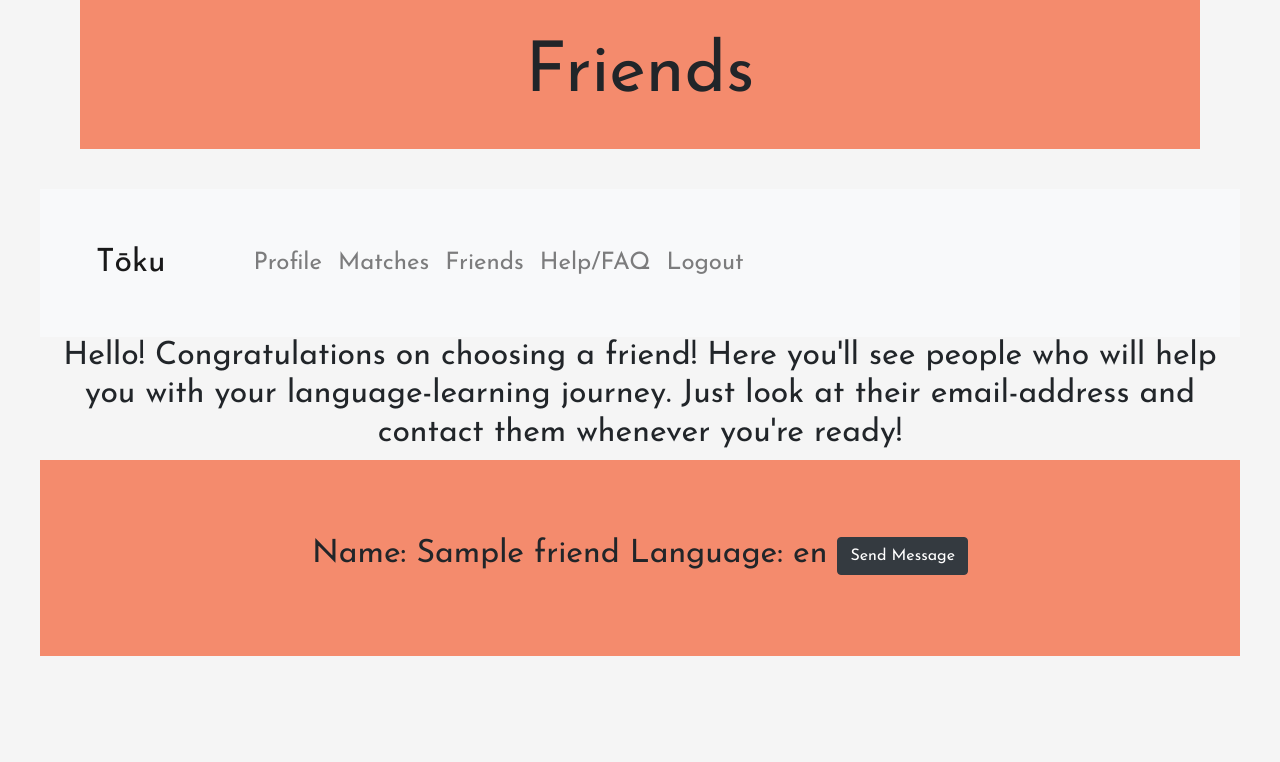
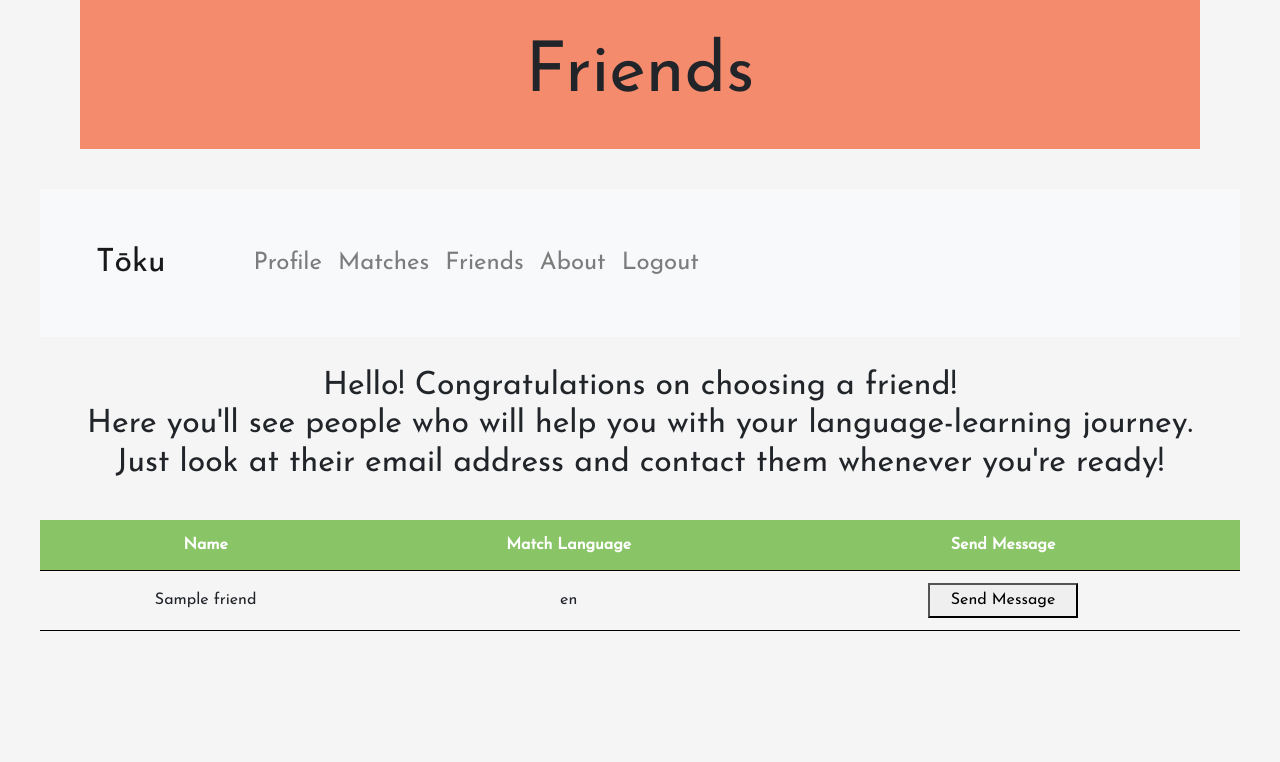
Before and after one commit to nathanzzhang/TokuApp, a Flask app: template backend/templates/friends.html in a window 1280 px wide. Shown: the part 81-843 px from the top of the page. After the commit the page ends 712 px from the top, so only its background shows below. Run offline with Flask 2, Linux system fonts and the light colour scheme; the template is opened without the code that fills it: most values are stand-ins (such as "Sample title", 1, 10 or a date in 2020); parts of the project's set-up code (start-up, migrations or seed data) failed here and were passed over; some libraries are stand-ins or nearby versions.

Commit message:
updated frontend + some debugging

```diff
--- a/backend/app.py
+++ b/backend/app.py
@@ -235,7 +235,7 @@ def friends():
     username = current_user.username
     user = models.User.query.filter_by(username=username).first()
     email = user.email
-    match_email = 'u2@gmail.com'
+    match_email = 'toku.user2@gmail.com'
     if request.method == "GET":
         return render_template('friends.html', email=email, match_email=match_email, friends=get_friends()), 200
     if request.method == "POST":
@@ -256,7 +256,7 @@ def friends():
     return render_template("friends.html", email=email, match_email=match_email, friends=get_friends()), 200
 
 def get_friends():
-    friends = {'u2': 'spanish'}
+    friends = {'user2': 'Spanish'}
     return friends
 def get_emails():
     friends = get_friends.keys()
@@ -282,30 +282,42 @@ if __name__ == '__main__':
     if DEBUG:
         db.create_all()
 
-        u1 = models.User(username="u1",
+        user1 = models.User(username="user1",
             password="test",
             current_token="token",
-            name="u1",
+            name="user1",
             birthday="01/10/2000",
             gender="Male",
-            email="u1@gmail.com",
+            email="toku.user1@gmail.com",
             created = str(datetime.datetime.utcnow()),
             user_languages = "English, French, Korean",
             match_languages = "Chinese, Spanish")
-        u1.set_password("test")
+        user1.set_password("test")
 
-        u2 = models.User(username="u2",
+        user2 = models.User(username="user2",
             password="test",
             current_token="token",
-            name="u2",
+            name="user2",
             birthday="05/10/2003",
-            gender="Male",
-            email="u2@gmail.com",
+            gender="Female",
+            email="toku.user2@gmail.com",
             created = str(datetime.datetime.utcnow()),
             user_languages = "Chinese, Spanish",
             match_languages = "English, French, Korean")
-        u2.set_password("test")
+        user2.set_password("test")
 
-        db.session.add_all([u1, u2])
+        anna = models.User(username="anna",
+            password="password",
+            current_token="token",
+            name="anna",
+            birthday="05/10/2003",
+            gender="Female",
+            email="toku.user2@gmail.com",
+            created = str(datetime.datetime.utcnow()),
+            user_languages = "Chinese, English",
+            match_languages = "Japanese, French, Korean")
+        anna.set_password("password")
+
+        db.session.add_all([user1, user2, anna])
         db.session.commit()
     app.run(host="0.0.0.0", port=5000, debug=DEBUG)
--- a/backend/static/faq.css
+++ b/backend/static/faq.css
@@ -24,3 +24,10 @@ p3{
 .info {
   padding: 50x;
 }
+
+h4 {
+  font-size: 3rem;
+  margin-top: 50px;
+  padding: 30px;
+  text-align: center;
+}
--- a/backend/static/main.css
+++ b/backend/static/main.css
@@ -26,9 +26,15 @@ p {
 }
 
 #logo {
-    width: 300px;
-    height: 300px;
+    width: 400px;
+    height: 400px;
 }
+
+#logo2 {
+    width: 150px;
+    height: 150px;
+}
+
 
 #biography {
     font-size: 2rem;
@@ -74,3 +80,7 @@ p {
     width: 50%;
     margin: auto;
 }
+
+#friendsDescription {
+    padding: 30px;
+}
--- a/backend/static/matches.css
+++ b/backend/static/matches.css
@@ -17,6 +17,10 @@
 
 #match_table tr:hover {background-color: #c9ebb5;}
 
+#matchingDescription {
+    padding: 35px;
+}
+
 .button:hover {
     background-color: #f48b6d;
     color: white;
@@ -30,7 +34,7 @@
     vertical-align: middle;
 }
 .boxed {
-    padding: 70px;
-    font-size: 2rem;
-    background: #f48b6d;
+    padding: 20px;
+    font-size: 1.5rem;
+    background: #c9ebb5;
 }
--- a/backend/static/profile.css
+++ b/backend/static/profile.css
@@ -52,3 +52,7 @@ h1 {
   margin: auto;
   text-align: center;
 }
+
+#attributes{
+  padding: 50px;
+}
--- a/backend/static/register.css
+++ b/backend/static/register.css
@@ -16,14 +16,14 @@ h1 {
     text-align: center;
 }
 
-#row{
+/* #row{
     text-align: center;
     width: 100%;
     padding: 15px 15px;
     margin: 8px 0;
     box-sizing: border-box;
     font-size: 70 px;
-  }
+  } */
 
   /*.languages{
     display: inline-block;
--- a/backend/templates/friends.html
+++ b/backend/templates/friends.html
@@ -18,7 +18,7 @@
             <a class="nav-item nav-link" href="/profile">Profile <span class="sr-only">(current)</span></a>
             <a class="nav-item nav-link" href="/match">Matches</a>
             <a class="nav-item nav-link" href="/friends">Friends</a>
-            <a class="nav-item nav-link" href="/faq">Help/FAQ</a>
+            <a class="nav-item nav-link" href="/faq">About</a>
             <a class="nav-item nav-link" href="/logout">Logout</a>
         </div>
     </div>
@@ -27,48 +27,44 @@
     <div id="friendsPage">
         <div id = "friendsDescription">
             <h2>
-                Hello! Congratulations on choosing a friend!
+
+                Hello! Congratulations on choosing a friend!<br>
                 Here you'll see people who will help you with your language-learning journey.
-                Just look at their email-address and contact them whenever you're ready!
+                Just look at their email address and contact them whenever you're ready!
+                <br>
             </h2>
         </div>
-        <div id = "friends">
+        <!--div id = "friends">
             {% for name, language in friends.items() %}
             <div class="boxed">
                 <label class="friends_attributes" id="name" name="name"> Name: {{name}} </label>
                 <label class="friends_attributes" id="myLang" name="myLang"> Language: {{language}} </label>
-                <!--label class="friends_attributes" id="theirLang" name="theirLang"> Their Language: {{match_language}} </label-->
-                <!--label class="friends_attributes" id="email" name="email"> Their Email: {{email_address}} </label-->
 
             {% endfor %}
-            <!--div class="boxed">
-                <label class="friends_attributes" id="name" name="name"> Name: {{name}} </label>
-                <label class="friends_attributes" id="myLang" name="myLang"> Your Language: {{Language}} </label>
-                <label class="friends_attributes" id="theirLang" name="theirLang"> Their Language: {{Language}} </label>
-                <label class="friends_attributes" id="email" name="email"> Their Email: {{email}} </label>
+            <button type="button"id="previewButton" class="btn btn-dark" data-toggle="modal" data-target="#preview" onclick="onPreview()">Send Message</button>
             </div>
-            <div class="boxed">
-                <label class="friends_attributes" id="name" name="name"> Name: {{name}} </label>
-                <label class="friends_attributes" id="myLang" name="myLang"> Your Language: {{Language}} </label>
-                <label class="friends_attributes" id="theirLang" name="theirLang"> Their Language: {{Language}} </label>
-                <label class="friends_attributes" id="email" name="email"> Their Email: {{email}} </label>
-            </div>
-            <div class="boxed">
-                <label class="friends_attributes" id="name" name="name"> Name: {{name}} </label>
-                <label class="friends_attributes" id="myLang" name="myLang"> Your Language: {{Language}} </label>
-                <label class="friends_attributes" id="theirLang" name="theirLang"> Their Language: {{Language}} </label>
-                <label class="friends_attributes" id="email" name="email"> Their Email: {{email}} </label>
-            </div>
-            <div class="boxed">
-                <label class="friends_attributes" id="name" name="name"> Name: {{name}} </label>
-                <label class="friends_attributes" id="myLang" name="myLang"> Your Language: {{Language}} </label>
-                <label class="friends_attributes" id="theirLang" name="theirLang"> Their Language: {{Language}} </label>
-                <label class="friends_attributes" id="email" name="email"> Their Email: {{email}} </label>
-            </div-->
+        </div>
+    </div-->
 
-        <button type="button"id="previewButton" class="btn btn-dark" data-toggle="modal" data-target="#preview" onclick="onPreview()">Send Message</button>
-    </div>
-    </div>
+    <div id="tblofmatches">
+        <table style ="width:100%" id="match_table">
+            <tr>
+                <th>Name</th>
+                <th>Match Language</th>
+                <th>Send Message</th>
+            </tr>
+            {% for name, language in friends.items() %}
+            <tr>
+                <div id="row">
+                <td>{{name}}</td>
+                <td>{{language}}</td>
+                <td>
+                    <button type="button"id="previewButton" class="button" data-toggle="modal" data-target="#preview" onclick="onPreview()">Send Message</button>
+                </td>
+                </div>
+            </tr>
+            {% endfor %}
+        </table>
     </div>
 
     <div class="modal fade" id="preview" tabindex="-1" role="dialog" aria-labelledby="previewLabel" aria-hidden="true">
@@ -87,8 +83,8 @@
                 <input type="text" class="modal-body" id="modal-text" name="text" placeholder="Type message here."><br>
             </div>
             <div class="modal-footer">
-                <button type="submit" id="send" class="btn btn-secondary" data-dismiss="modal" method="POST" onclick='show();'>Send</button>
-                <button type="button" class="btn btn-secondary" data-dismiss="modal">Close</button>
+                <button type="submit" id="send" class="button" data-dismiss="modal" method="POST" onclick='show();'>Send</button>
+                <!--button type="button" class="button" data-dismiss="modal">Close</button-->
                 <script>
                     function show() {
                         var x = document.getElementById("success");
```
Also changed, not shown: backend/templates/faq.html (+11 -8 lines), backend/templates/matchpage.html (+4 -4 lines), backend/templates/profile.html (+5 -4 lines), app.db.
